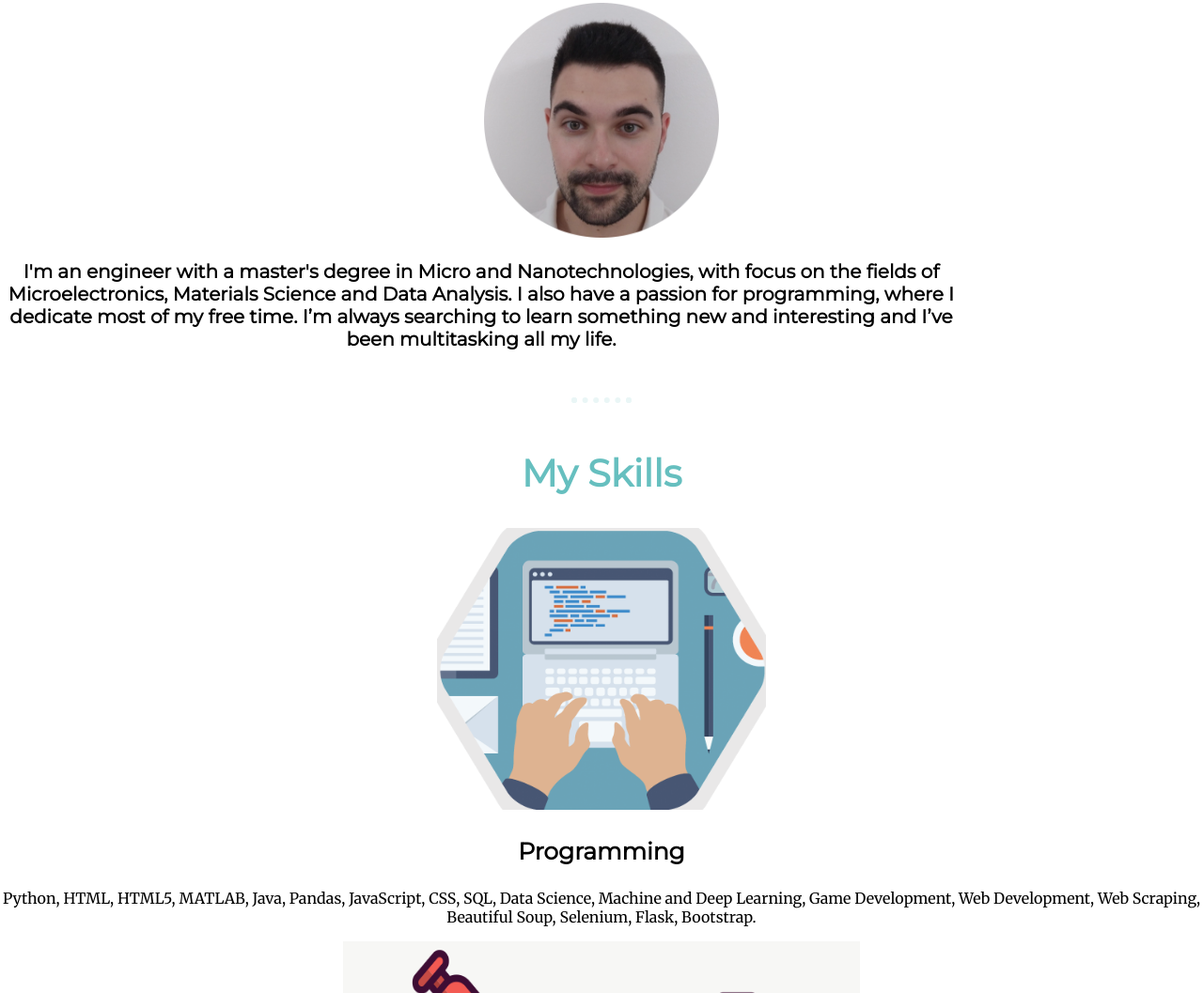
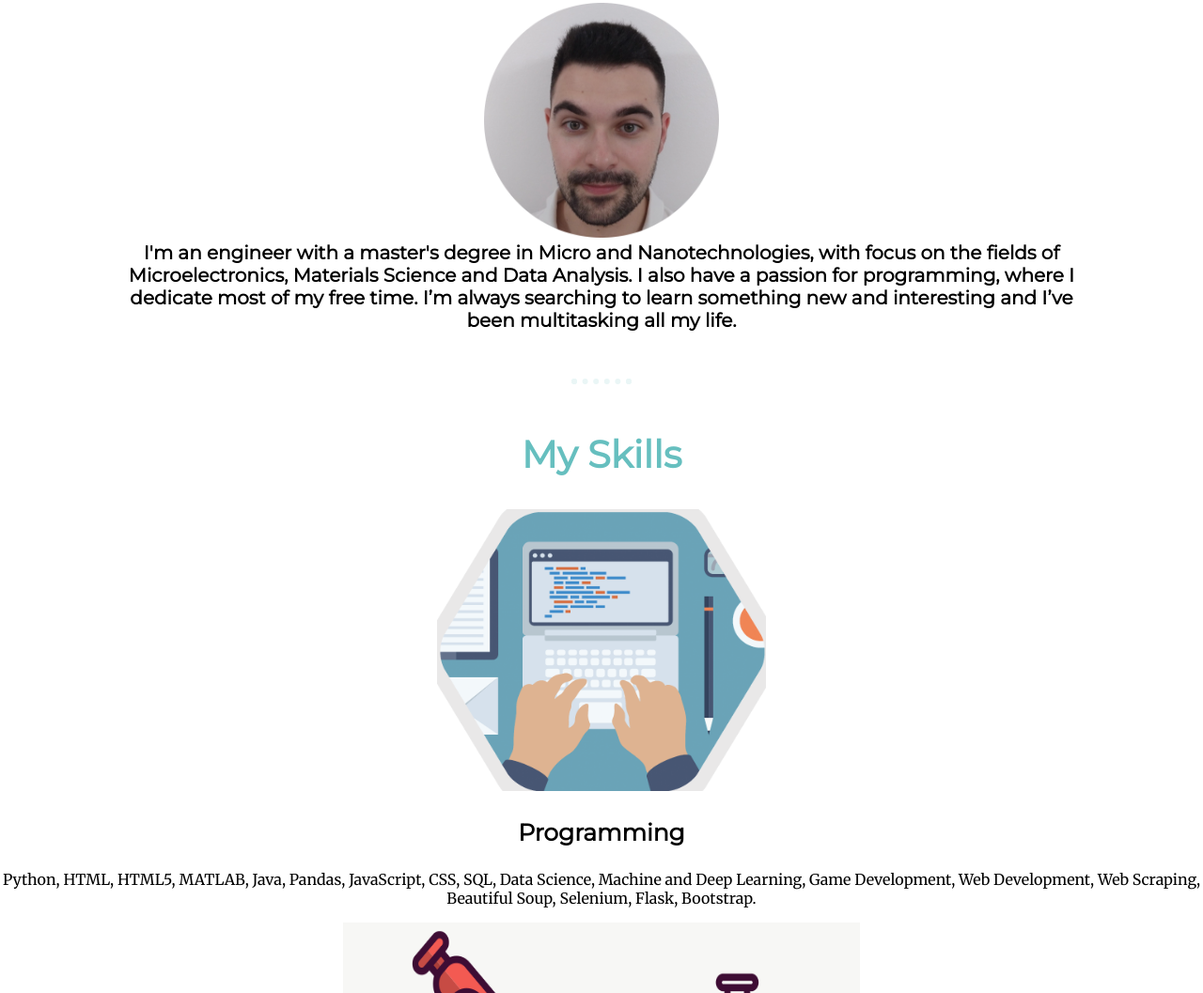
Before and after one commit to msimao96/CV, a plain HTML site: page index.html in a window 1280 px wide. Shown: the part 819-1876 px from the top of the page at 94% size. Drawn offline with Linux system fonts and the light colour scheme.

Commit message:
Update styles.css

```diff
--- a/css/styles.css
+++ b/css/styles.css
@@ -16,7 +16,7 @@ body{margin:0; text-align: center; font-family: 'Merriweather', serif;}
 .cloud_9 {position: absolute; right: 1750px; top: 50px;}
 .profilename {font-size:40px;}
 .profile_pic {position: relative; width: 250px; height: 250px;}
-.profile_description {width: 80%; font-size:20px;}
+.profile_description {margin: auto; width: 80%; font-size:20px;}
 .programming_skills_pic {width: 350px; height: 300px;}
 .Engineering_and_Others_pic {width: 550px; height: 300px;}
 .Engineering_and_Others_row {margin: auto; width: 80%; line-height: 2;}
```
